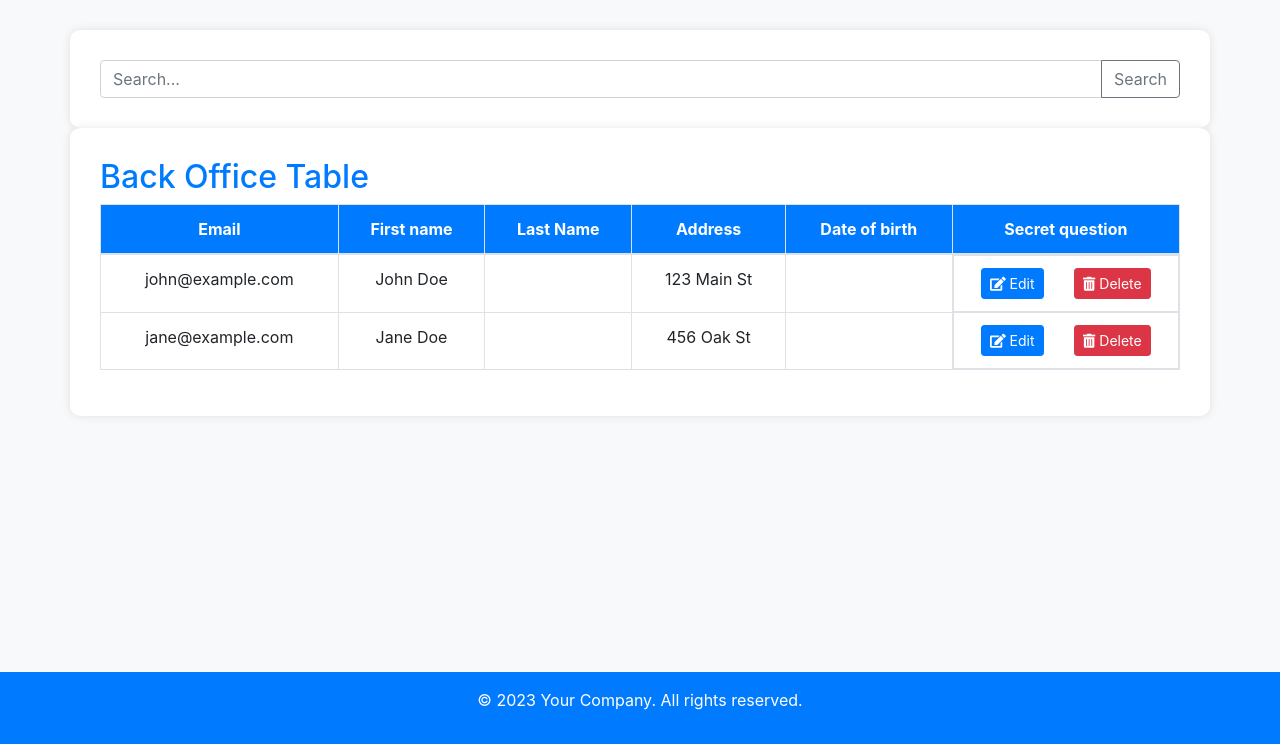
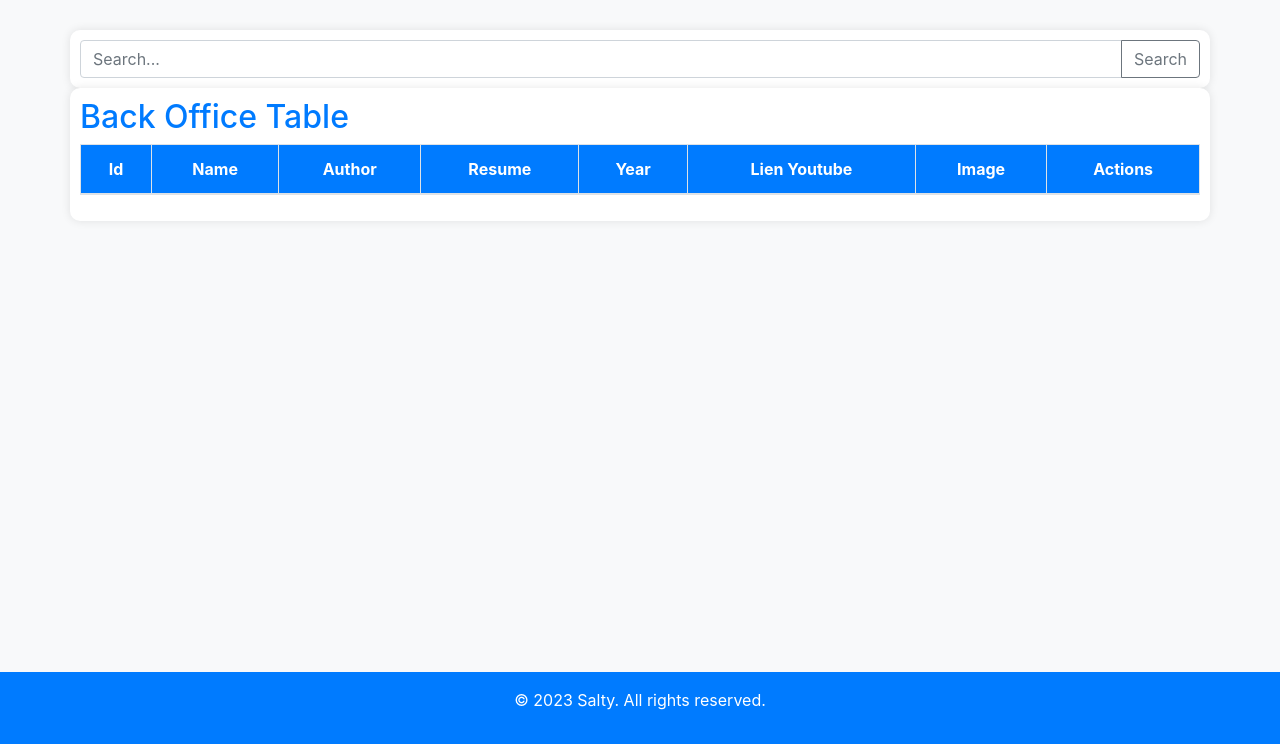
Before and after one commit to AudriusGrebliunas/GetflixProject, a PHP site: page /movies/getMovies.php in a window 1280 px wide. Shown: the part 56-800 px from the top of the page. Run offline with PHP 8.4, Linux system fonts and the light colour scheme; lists and menus that the app fills with data are empty; some libraries are stand-ins or nearby versions.

Commit message:
getallmovies

```diff
--- a/back-office/getMovies.php
+++ b/back-office/getMovies.php
@@ -19,12 +19,14 @@ include 'navbar.php';
     <table id="dataTable" class="table table-bordered table-hover">
         <thead>
             <tr>
-                <th>Email</th>
-                <th>First name</th>
-                <th>Last Name</th>
-                <th>Address</th>
-                <th>Date of birth</th>
-                <th>Secret question</th>
+                <th>Id</th>
+                <th>Name</th>
+                <th>Author</th>
+                <th>Resume</th>
+                <th>Year</th>
+                <th>Lien Youtube</th>
+                <th>Image</th>
+                <th>Actions</th>
             </tr>
         </thead>
         <tbody id="dataTableBody">
@@ -34,29 +36,40 @@ include 'navbar.php';
 
 
 <footer class="fixed-bottom text-center py-3" style="background-color: #007bff; color: #fff;">
-    <p>&copy; 2023 Your Company. All rights reserved.</p>
+    <p>&copy; 2023 Salty. All rights reserved.</p>
 </footer>
 
 <script>
+
+    let data;
     document.addEventListener("DOMContentLoaded", function () {
-        var data = [
-            { 'id': 1, 'name': 'John Doe', 'email': 'john@example.com', 'address': '123 Main St' },
-            { 'id': 2, 'name': 'Jane Doe', 'email': 'jane@example.com', 'address': '456 Oak St' },
 
-        ];
+        axios.get('http://localhost/movies/getAllMovies.php', {
+        })
+            .then(function (response) {
+                console.log(response.data.data);
+                data = response.data.data;
 
                 var tbody = document.getElementById('dataTableBody');
                 data.forEach(function (row) {
                     var tr = document.createElement('tr');
-            tr.innerHTML = '<td>' + row['email'] + '</td>' +
+                    tr.innerHTML = '<td>' + row['id'] + '</td>' +
                         '<td>' + row['name'] + '</td>' +
-                '<td></td>' +
-                '<td>' + row['address'] + '</td>' +
-                '<td></td>' +
+                        '<td>' + row['author'] + '</td>' +
+                        '<td>' + row['resume'] + '</td>' +
+                        '<td>' + row['year'] + '</td>' +
+                        '<td><a href="' + row['link_yt'] + '">' + row['link_yt'] + '</a></td>' +
+                        '<td><img src="' + row['image'] + '"/></td>' +
                         '<td class="action-buttons"><button class="btn btn-primary btn-sm" onclick="editRow(' + row['id'] + ')"><i class="fas fa-edit"></i> Edit</button>' +
                         '<button class="btn btn-danger btn-sm" onclick="deleteRow(' + row['id'] + ')"><i class="fas fa-trash-alt"></i> Delete</button></td>';
                     tbody.appendChild(tr);
                 });
+            })
+            .catch(function (error) {
+            console.log(error.response.status);
+            console.log(error.response.data);
+            });
+
     });
 
     function editRow(id) {
--- a/back-office/style.css
+++ b/back-office/style.css
@@ -5,7 +5,7 @@ body {
 
   .container {
     background-color: #fff;
-    padding: 30px;
+    padding: 10px;
     border-radius: 10px;
     box-shadow: 0 0 10px rgba(0, 0, 0, 0.1);
   }
--- a/movies/getAllMovies.php
+++ b/movies/getAllMovies.php
@@ -18,7 +18,7 @@ function createResponse($status, $message, $data = [])
 if ($_SERVER['REQUEST_METHOD'] === 'GET') {
 
 
-    $queryAllMovies = $db->query("SELECT * EXCEPT id FROM movies");
+    $queryAllMovies = $db->query("SELECT * FROM movies");
     try {
         $AllMovies = $queryAllMovies->fetchAll(PDO::FETCH_ASSOC);
         if ($AllMovies) {
```
Lines whose indentation alone changed are shown as unchanged.
